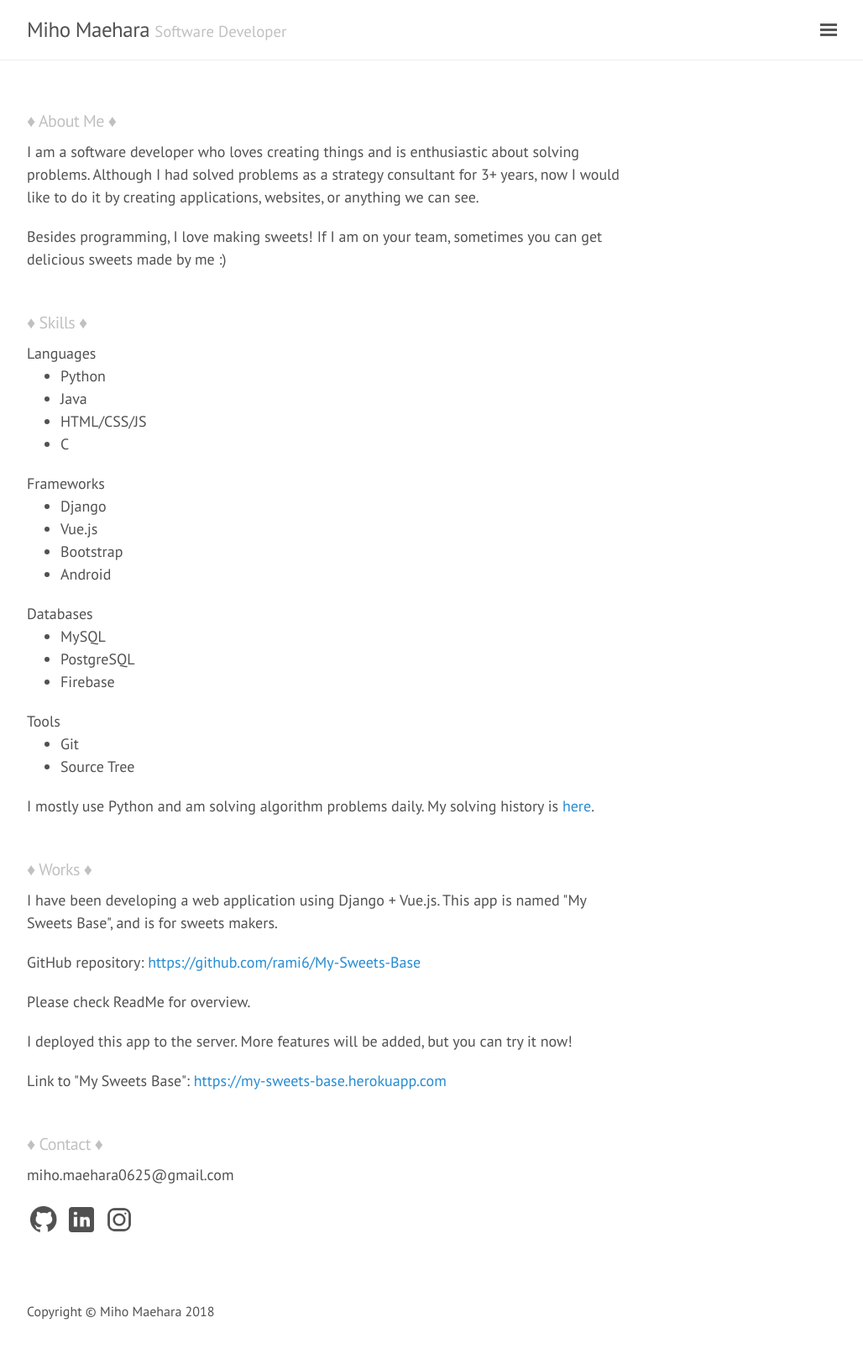
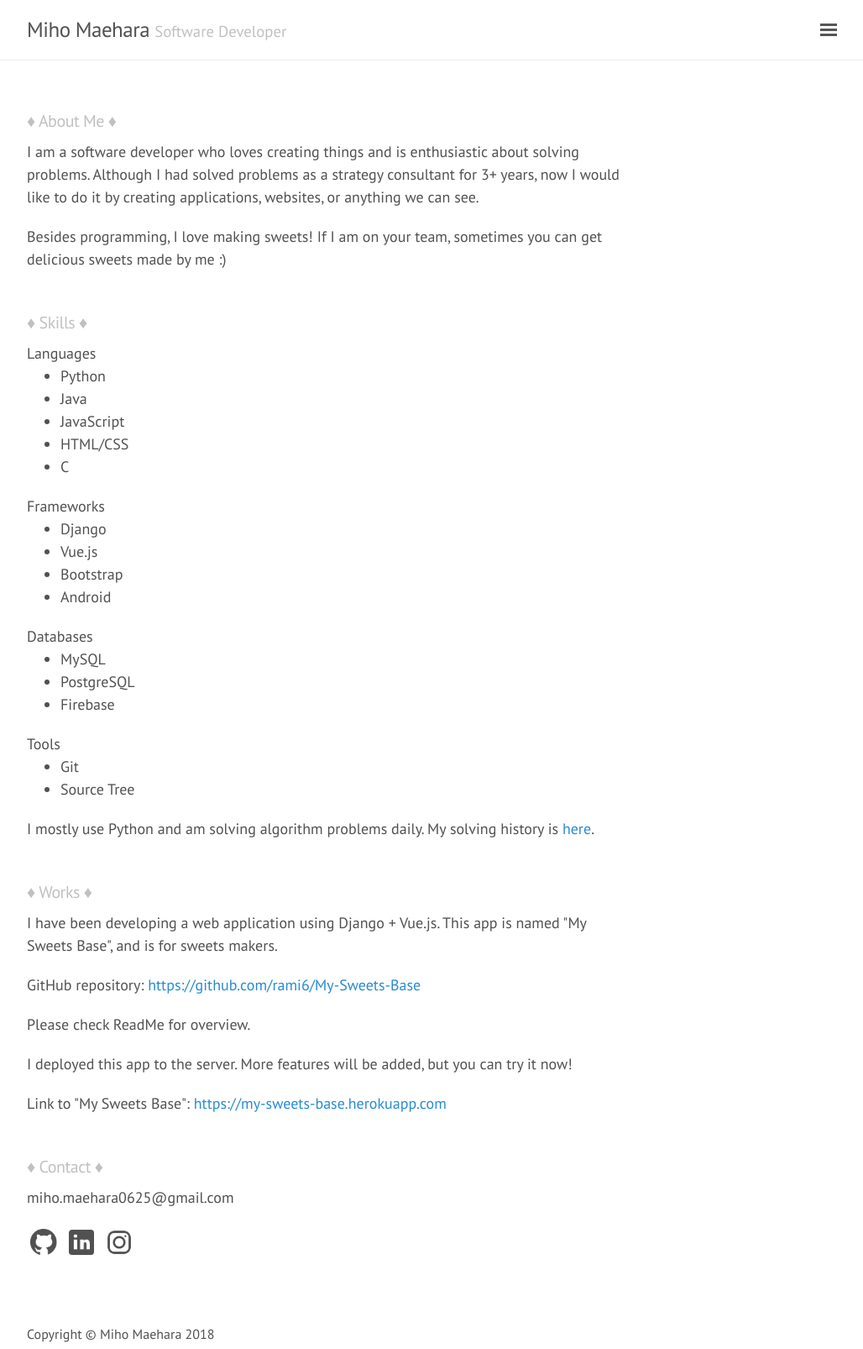
Before and after one commit to rami6/portfolio, a Jekyll site: the page built from index.html, in a window 1280 px wide. Shown: the whole page at 84% size, without its empty margins (248-1276 px from the left). Built offline with Jekyll 4.4.1, drawn with Linux system fonts in a browser that asks for light colours; before the commit the page ends 1579 px from its top, so only the background shows below that.

Commit message:
Update index

```diff
--- a/index.html
+++ b/index.html
@@ -18,7 +18,8 @@ title: Home
   <ul>
     <li>Python</li>
     <li>Java</li>
-    <li>HTML/CSS/JS</li>
+    <li>JavaScript</li>
+    <li>HTML/CSS</li>
     <li>C</li>
   </ul>
   <div>Frameworks</div>
```
